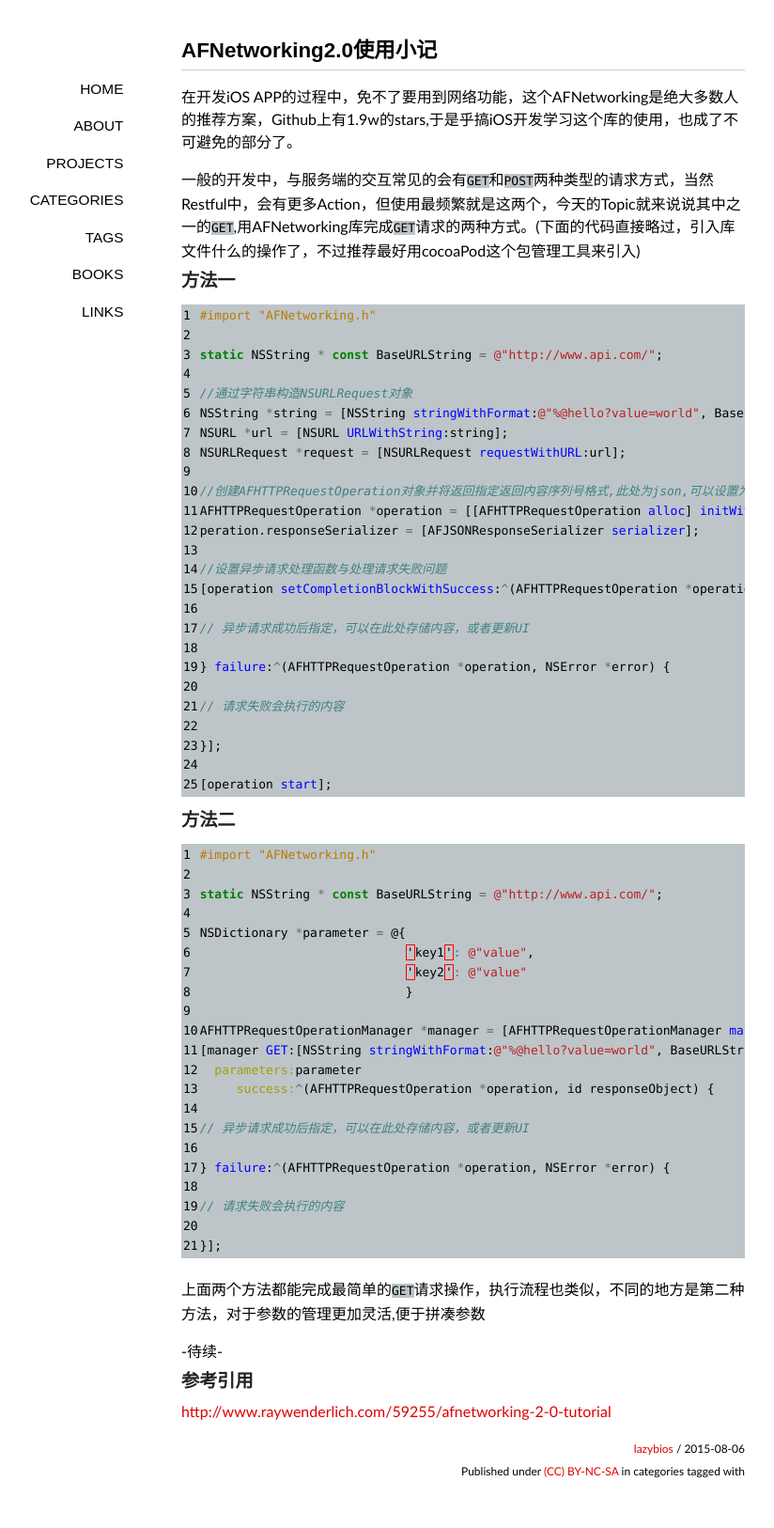
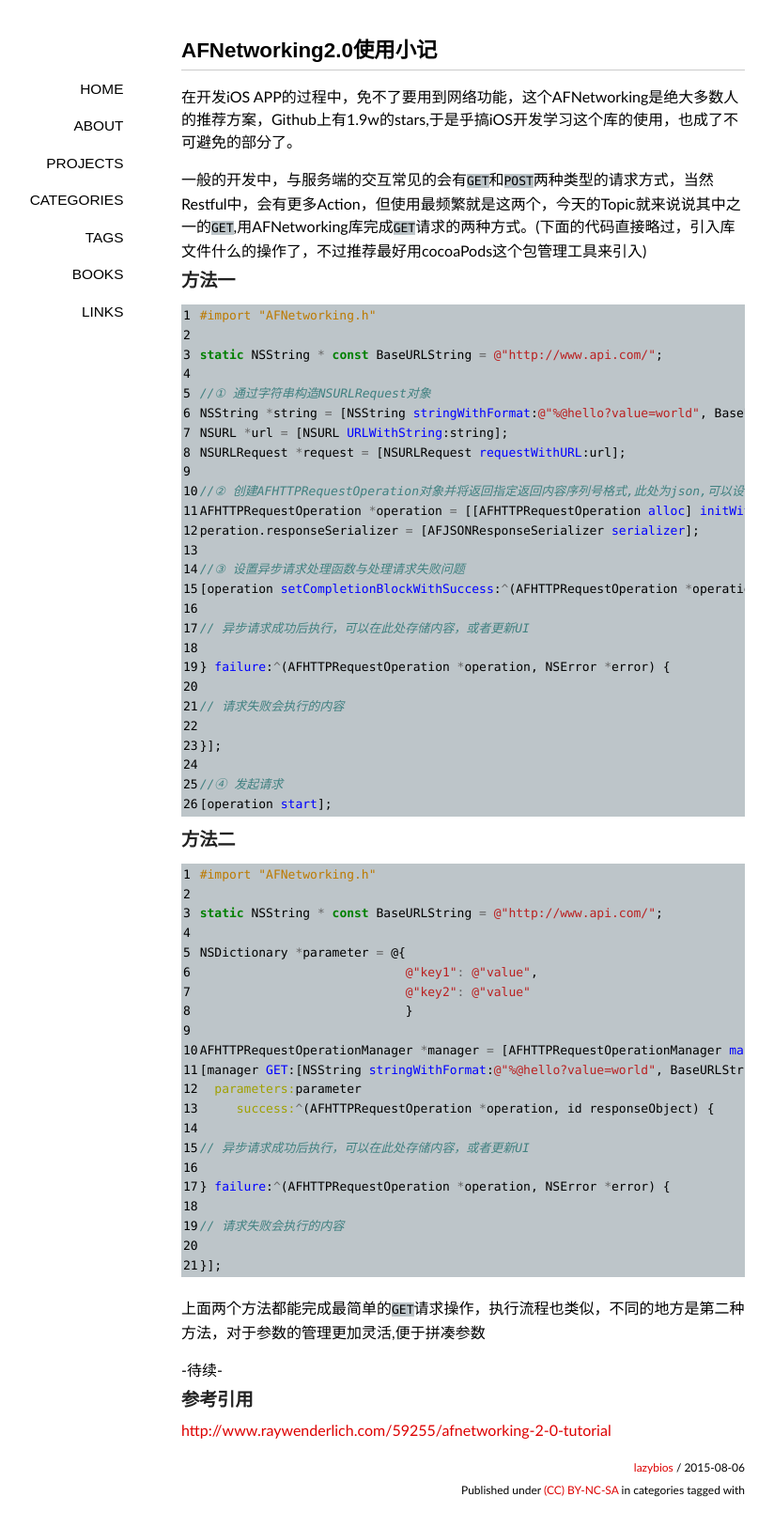
Before and after one commit to lazybios/lazybios.github.com, a Jekyll site: the page built from _posts/2015-08-06-how-to-afnetworking-2.0-in-ios-development.md, in a window 1280 px wide. Shown: the whole page at 94% size, without its empty margins (147-971 px from the left). Built offline with Jekyll 4.4.1, drawn with Linux system fonts in a browser that asks for light colours; Markdown is read by kramdown in place of the engine named in the settings; comment, search, counter and statistics services are not loaded; a style sheet for code colours, icons or effects is not loaded.

Commit message:
fixed bug

```diff
--- a/_posts/2015-08-06-how-to-afnetworking-2.0-in-ios-development.md
+++ b/_posts/2015-08-06-how-to-afnetworking-2.0-in-ios-development.md
@@ -6,7 +6,7 @@
 
 在开发iOS APP的过程中，免不了要用到网络功能，这个AFNetworking是绝大多数人的推荐方案，Github上有1.9w的stars,于是乎搞iOS开发学习这个库的使用，也成了不可避免的部分了。
 
-一般的开发中，与服务端的交互常见的会有`GET`和`POST`两种类型的请求方式，当然Restful中，会有更多Action，但使用最频繁就是这两个，今天的Topic就来说说其中之一的`GET`,用AFNetworking库完成`GET`请求的两种方式。(下面的代码直接略过，引入库文件什么的操作了，不过推荐最好用cocoaPod这个包管理工具来引入)
+一般的开发中，与服务端的交互常见的会有`GET`和`POST`两种类型的请求方式，当然Restful中，会有更多Action，但使用最频繁就是这两个，今天的Topic就来说说其中之一的`GET`,用AFNetworking库完成`GET`请求的两种方式。(下面的代码直接略过，引入库文件什么的操作了，不过推荐最好用cocoaPods这个包管理工具来引入)
 
 ### 方法一
 
@@ -15,19 +15,19 @@
 
 static NSString * const BaseURLString = @"http://www.api.com/";
 
-//通过字符串构造NSURLRequest对象
+//① 通过字符串构造NSURLRequest对象
 NSString *string = [NSString stringWithFormat:@"%@hello?value=world", BaseURLString];
 NSURL *url = [NSURL URLWithString:string];
 NSURLRequest *request = [NSURLRequest requestWithURL:url];
 
-//创建AFHTTPRequestOperation对象并将返回指定返回内容序列号格式,此处为json,可以设置为plist与xml格式
+//② 创建AFHTTPRequestOperation对象并将返回指定返回内容序列号格式,此处为json,可以设置为plist与xml格式
 AFHTTPRequestOperation *operation = [[AFHTTPRequestOperation alloc] initWithRequest:request];
 peration.responseSerializer = [AFJSONResponseSerializer serializer];
 
-//设置异步请求处理函数与处理请求失败问题
+//③ 设置异步请求处理函数与处理请求失败问题
 [operation setCompletionBlockWithSuccess:^(AFHTTPRequestOperation *operation, id responseObject) {
 
-// 异步请求成功后指定，可以在此处存储内容，或者更新UI
+// 异步请求成功后执行，可以在此处存储内容，或者更新UI
 
 } failure:^(AFHTTPRequestOperation *operation, NSError *error) {
 
@@ -35,6 +35,7 @@
 
 }];
 
+//④ 发起请求
 [operation start];
 
 {% endhighlight %}
@@ -46,8 +47,8 @@
 static NSString * const BaseURLString = @"http://www.api.com/";
 
 NSDictionary *parameter = @{
-                            'key1': @"value",
-                            'key2': @"value"
+                            @"key1": @"value",
+                            @"key2": @"value"
                             }
 
 AFHTTPRequestOperationManager *manager = [AFHTTPRequestOperationManager manager];
@@ -55,7 +56,7 @@
   parameters:parameter
      success:^(AFHTTPRequestOperation *operation, id responseObject) {
 
-// 异步请求成功后指定，可以在此处存储内容，或者更新UI
+// 异步请求成功后执行，可以在此处存储内容，或者更新UI
 
 } failure:^(AFHTTPRequestOperation *operation, NSError *error) {
 
```
